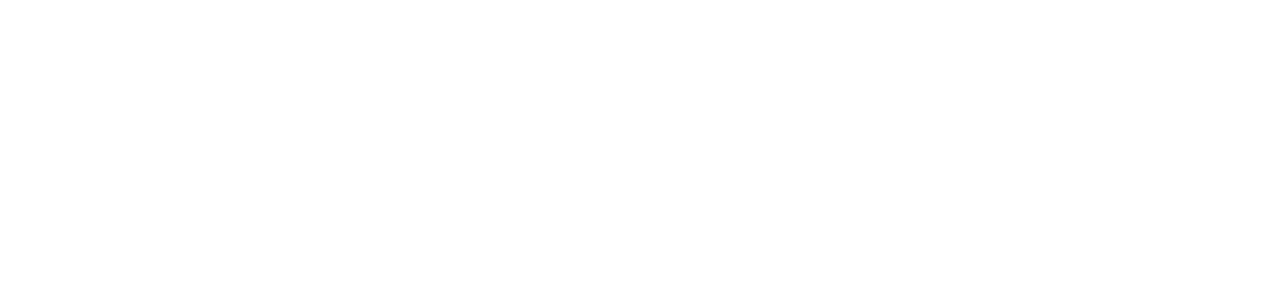
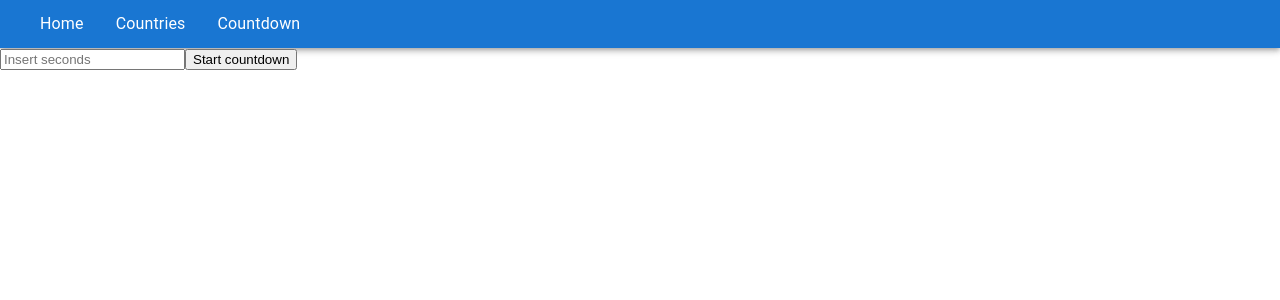
Before and after one commit to valeria-a/countries-react, a React (Create React App) app: page /countdown in a window 1280 px wide. Before the commit this address had no page. Shown: the top 300 px of the page. Built offline with nearby package versions, Linux system fonts and the light colour scheme.

Commit message:
fixes and additions

```diff
--- a/src/App.js
+++ b/src/App.js
@@ -4,6 +4,7 @@
 import Home from './Home/Home';
 import CountriesPage from './Countries/CountriesPage';
 import CountryDetails from './Countries/CountryDetails';
+import CountdownPage from './Countdown/CountdownPage';
 
 
 function App() {
@@ -15,6 +16,7 @@
           <Route path="countries/" element={<CountriesPage />}>
               <Route path=":countryId/" element={ <CountryDetails />}/>
           </Route>
+          <Route path="countdown/" element={<CountdownPage />} />
         </Route>
       </Routes>
   )
--- /dev/null
+++ b/src/Countdown/Countdown.js
@@ -0,0 +1,34 @@
+
+import { useState, useEffect } from "react";
+
+export default function Countdown({seconds, onCountdownFinished}) {
+    const [timeLeft, setTimeLeft] = useState(seconds);
+
+    useEffect(() => {
+        console.log('calling useEffect', timeLeft)
+        if (timeLeft === 0) {
+            onCountdownFinished()
+        }
+        const timerId = setTimeout(() => {
+        setTimeLeft((t) => t - 1);
+      }, 1000);
+
+      // we have to provide clean-up function to stop interval/timer!
+      return () => {
+        console.log('calling clearTimeout for timerId', timerId)
+        clearTimeout(timerId)
+      };
+    }, [timeLeft]);
+
+
+    //follow-up questions
+    // 1. why can't we set empty dependencies list? []
+    // 2. We want timer to continue counting if we navigate inside the app! how to achieve this?
+    //
+
+
+
+    return (
+        <div>{timeLeft}s</div>
+    )
+  }
--- /dev/null
+++ b/src/Countdown/CountdownPage.js
@@ -0,0 +1,35 @@
+import { Box } from "@mui/system";
+import { useState } from "react";
+import Countdown from "./Countdown";
+
+export default function CountdownPage() {
+    const [secondsInput, setSecondsInput] = useState("")
+    const [countdownStarted, setCountdownStarted] = useState(false)
+
+    return (
+        <Box>
+            <form
+                onSubmit={(event) => {
+                    event.preventDefault()
+                    setCountdownStarted(true)
+                }}
+            >
+                <input type='text'
+                    placeholder="Insert seconds"
+                    value={secondsInput}
+                    onChange={(event) => setSecondsInput(event.target.value)}
+                    disabled={countdownStarted}/>
+                <button type="submit"
+                        disabled={countdownStarted}>
+                        Start countdown
+                </button>
+            </form>
+
+            {countdownStarted &&
+                <Countdown seconds={secondsInput}
+                            onCountdownFinished={() => setCountdownStarted(false)}/>
+            }
+
+        </Box>
+    )
+  }
--- a/src/Layout/Layout.css
+++ b/src/Layout/Layout.css
@@ -2,3 +2,7 @@
     color: white;
     text-decoration: none;
 }
+
+.active-nav-link {
+    text-decoration: underline;
+}
--- a/src/Layout/Layout.js
+++ b/src/Layout/Layout.js
@@ -8,6 +8,9 @@
     const currLocation = useLocation()
     console.log('Layout:', currLocation)
 
+    let activeStyle = {
+        textDecoration: "underline",
+      };
 
 
     return(
@@ -15,15 +18,32 @@
             <AppBar position="static">
                 <Toolbar variant="dense">
                 <MenuItem>
-                    <Link to='/' className='nav-link'>
+                    <NavLink to='/' className='nav-link'
+                        style={({ isActive }) =>
+                                        isActive ? activeStyle : undefined
+                                      }
+                    >
                         Home
-                    </Link>
+                    </NavLink>
                 </MenuItem>
                 <MenuItem>
-                    <Link to='countries/'
-                            className='nav-link'>
+                    <NavLink to='countries/'
+                            className='nav-link'
+                            style={({ isActive }) =>
+                                        isActive ? activeStyle : undefined
+                                      }>
                         Countries
-                    </Link>
+                    </NavLink>
+                </MenuItem>
+
+                <MenuItem>
+                    <NavLink to='countdown/'
+                            className='nav-link'
+                            style={({ isActive }) =>
+                                        isActive ? activeStyle : undefined
+                                      }>
+                        Countdown
+                    </NavLink>
                 </MenuItem>
                 </Toolbar>
             </AppBar>
@@ -32,4 +52,66 @@
         </Box>
     )
 
+
+    // function HeaderMenuItem(props) {
+    //     const location = useLocation()
+
+    //     console.log(props)
+    //     console.log('location',location)
+
+    //     let activeStyle = {
+    //         textDecoration: "underline",
+    //       };
+
+    //     let currClass = 'nav-link '
+    //     if (location.pathname.includes(props.name)) {
+    //         currClass += 'active-nav-link'
+    //     }
+
+    //     console.log('setting class',props.name, currClass)
+
+
+    //     return (
+    //         <MenuItem>
+    //         <NavLink to='/' className={currClass}>
+    //             {props.children}
+    //         </NavLink>
+    //     </MenuItem>
+    //     )
+    // }
+
+    // return(
+    //     <Box>
+    //         <AppBar position="static">
+    //             <Toolbar variant="dense">
+    //             {/* <MenuItem>
+    //                 <NavLink to='/' className='nav-link'
+    //                 style={({ isActive }) =>
+    //                 isActive ? activeStyle : undefined
+    //               }>
+    //                     Home
+    //                 </NavLink>
+    //             </MenuItem> */}
+    //             <HeaderMenuItem name='home'>
+    //                 Home
+    //             </HeaderMenuItem>
+    //             <HeaderMenuItem name='countries'>
+    //                 Countries
+    //             </HeaderMenuItem>
+    //             {/* <MenuItem>
+    //                 <NavLink to='countries/'
+    //                         className='nav-link'
+    //                         style={({ isActive }) =>
+    //                 isActive ? activeStyle : undefined
+    //               }>
+    //                     Countries
+    //                 </NavLink>
+    //             </MenuItem> */}
+    //             </Toolbar>
+    //         </AppBar>
+
+    //         <Outlet />
+    //     </Box>
+    // )
+
 }
```
Also changed, not shown: 1 other file (tests, documents, lock files or other folders).
